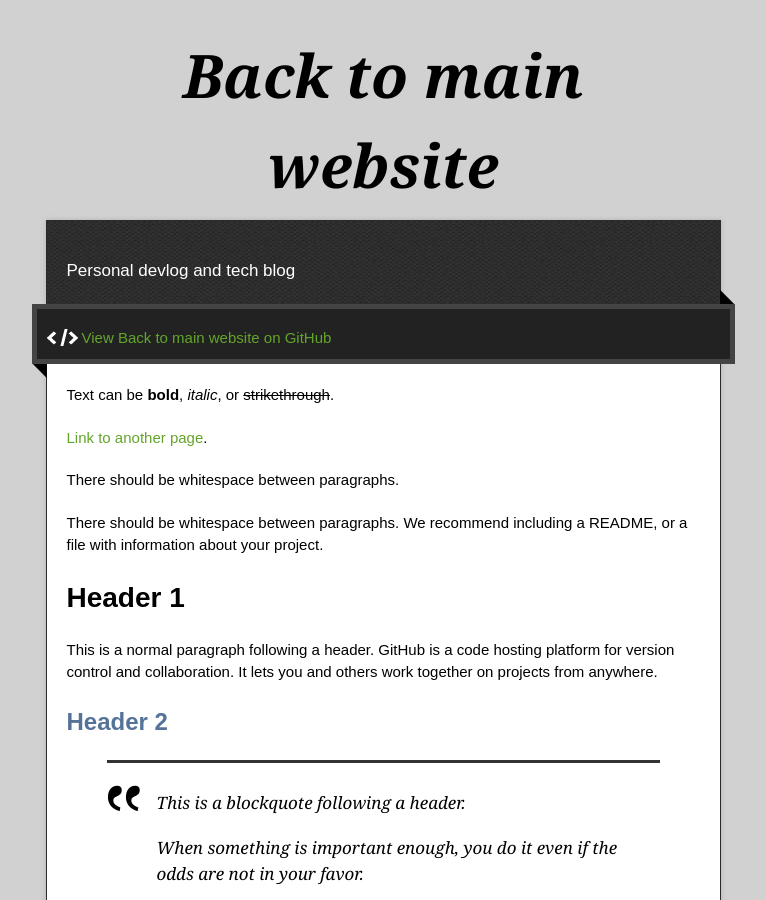
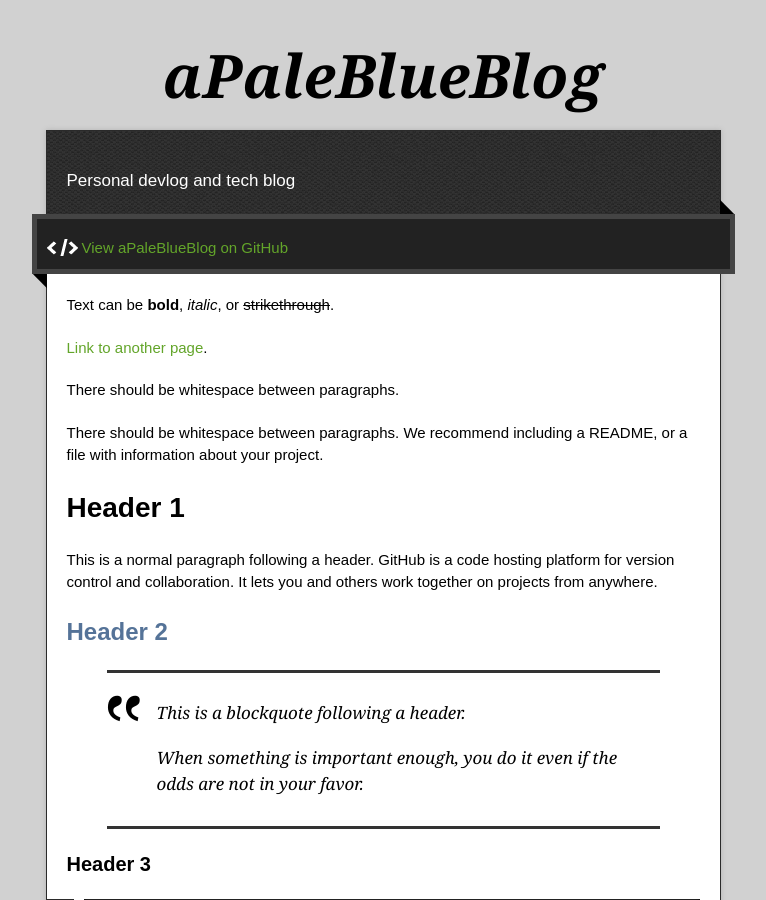
Before and after one commit to apaleblueman/apaleblueman.github.io, a Jekyll site: the page built from index.md, in a window 1280 px wide and 900 px high. Shown: the whole window, without its empty margins (257-1023 px from the left). Built offline with Jekyll 4.4.1, drawn with Linux system fonts in a browser that asks for light colours.

Commit message:
ADD: new theme changes

```diff
--- a/_config.yml
+++ b/_config.yml
@@ -1,3 +1,3 @@
-title: "Back to main website"
+title: "aPaleBlueBlog"
 description: "Personal devlog and tech blog"
 base-url: ""
```
